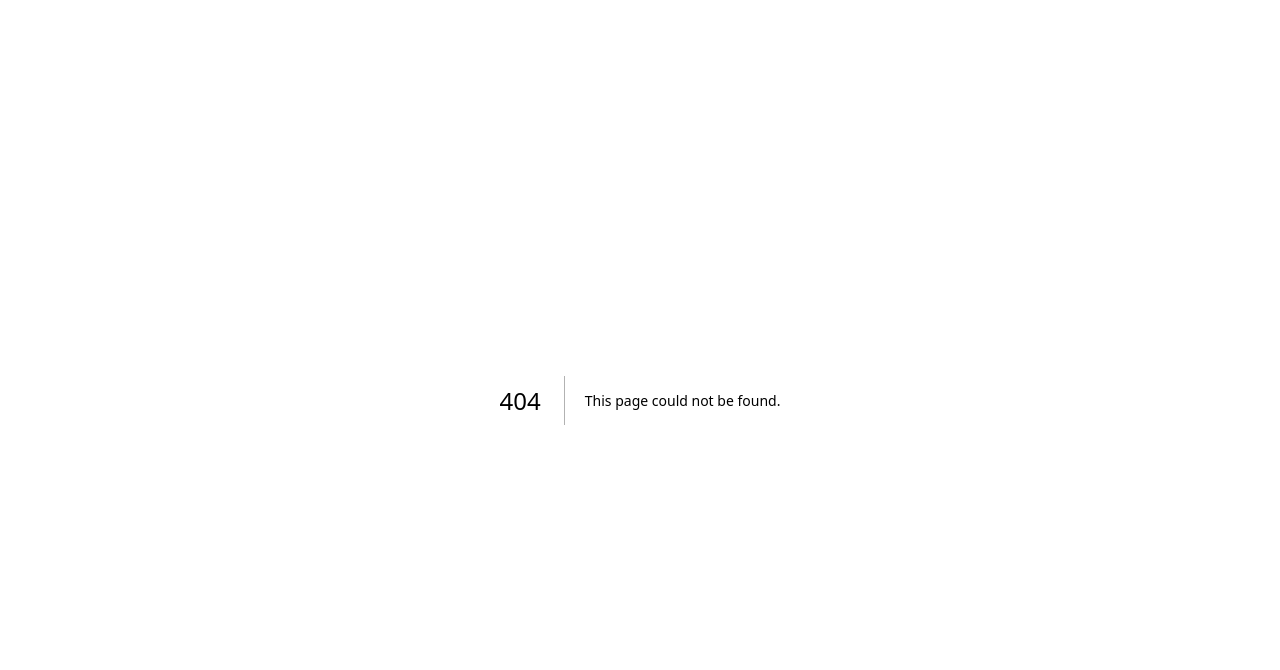
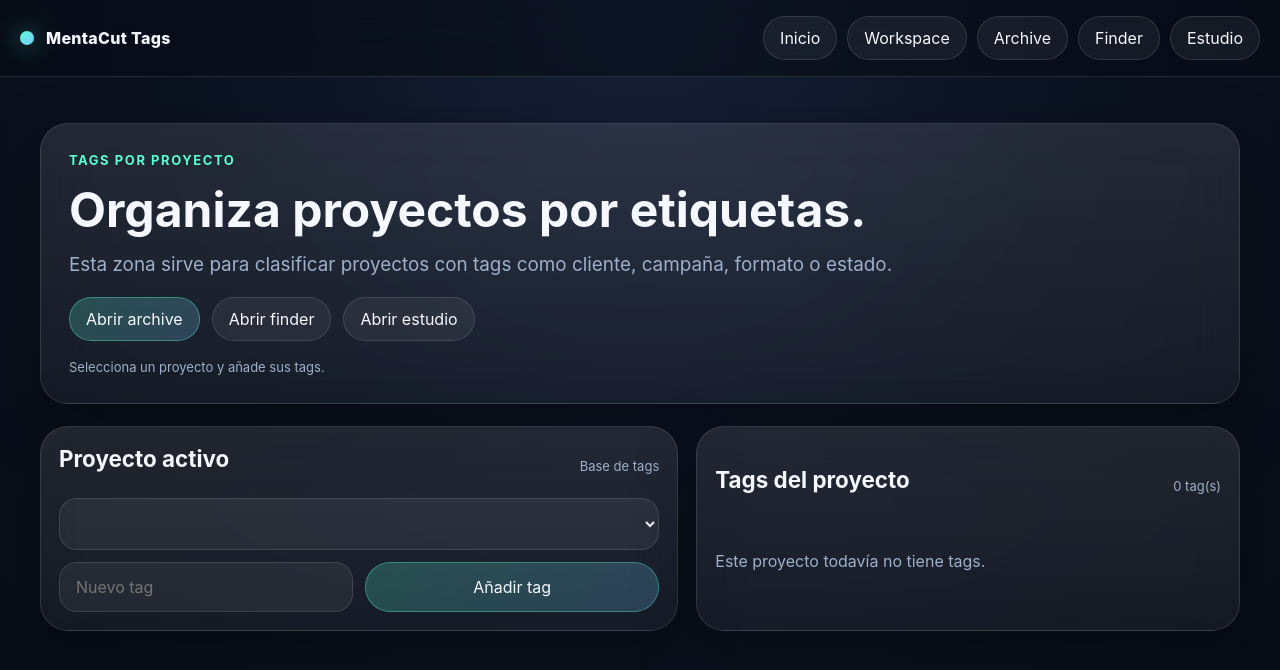
Before and after one commit to alain7224/MentaCut, a Next.js app: page /studio/tags in a window 1280 px wide. Before the commit this address had no page. Shown: the top 670 px of the page. Built offline with nearby package versions, Linux system fonts and the light colour scheme.

Commit message:
feat: add project tags route

```diff
--- /dev/null
+++ b/app/studio/tags/page.tsx
@@ -0,0 +1,99 @@
+'use client'
+
+import Link from 'next/link'
+import { useEffect, useMemo, useState } from 'react'
+import { addProjectTag, readProjectTags, removeProjectTag, writeProjectTags, type ProjectTagEntry } from '@/lib/local-project-tags'
+import { readLocalProjects, type LocalProject } from '@/lib/local-store'
+
+export default function StudioTagsPage() {
+  const [projects, setProjects] = useState<LocalProject[]>([])
+  const [tags, setTags] = useState<ProjectTagEntry[]>([])
+  const [activeProjectId, setActiveProjectId] = useState<string | null>(null)
+  const [newTag, setNewTag] = useState('')
+  const [status, setStatus] = useState('')
+
+  useEffect(() => {
+    const next = readLocalProjects()
+    setProjects(next)
+    setActiveProjectId(next[0]?.id ?? null)
+    setTags(readProjectTags())
+  }, [])
+
+  const projectTags = useMemo(() => tags.filter((item) => item.projectId === activeProjectId), [tags, activeProjectId])
+
+  function persist(next: ProjectTagEntry[], nextStatus: string) {
+    setTags(next)
+    writeProjectTags(next)
+    setStatus(nextStatus)
+  }
+
+  function handleAdd() {
+    if (!activeProjectId || !newTag.trim()) return
+    persist(addProjectTag(tags, activeProjectId, newTag), 'Tag añadida')
+    setNewTag('')
+  }
+
+  function handleRemove(tagId: string) {
+    persist(removeProjectTag(tags, tagId), 'Tag eliminada')
+  }
+
+  return (
+    <div className="page-shell">
+      <header className="topbar">
+        <div className="brand"><span className="brand-dot" /><span>MentaCut Tags</span></div>
+        <nav className="nav">
+          <Link href="/" className="nav-link">Inicio</Link>
+          <Link href="/studio/workspace" className="nav-link">Workspace</Link>
+          <Link href="/studio/archive" className="nav-link">Archive</Link>
+          <Link href="/studio/finder" className="nav-link">Finder</Link>
+          <Link href="/studio" className="nav-link">Estudio</Link>
+        </nav>
+      </header>
+
+      <main className="main">
+        <section className="section">
+          <div className="panel hero-copy">
+            <span className="eyebrow">Tags por proyecto</span>
+            <h1 className="title" style={{ fontSize: 'clamp(1.8rem, 4vw, 3rem)' }}>Organiza proyectos por etiquetas.</h1>
+            <p className="sub">Esta zona sirve para clasificar proyectos con tags como cliente, campaña, formato o estado.</p>
+            <div className="action-row">
+              <Link href="/studio/archive" className="btn btn-primary">Abrir archive</Link>
+              <Link href="/studio/finder" className="btn">Abrir finder</Link>
+              <Link href="/studio" className="btn">Abrir estudio</Link>
+            </div>
+            <div className="timeline-label">{status || 'Selecciona un proyecto y añade sus tags.'}</div>
+          </div>
+        </section>
+
+        <section className="section">
+          <div className="studio-grid-2">
+            <div className="panel timeline">
+              <div className="row-head"><h2 className="section-title">Proyecto activo</h2><div className="timeline-label">Base de tags</div></div>
+              <div className="form">
+                <select className="input" value={activeProjectId ?? ''} onChange={(event) => setActiveProjectId(event.target.value)}>
+                  {projects.map((project) => <option key={project.id} value={project.id}>{project.name} · {project.format}</option>)}
+                </select>
+                <div className="editor-grid-2">
+                  <input className="input" value={newTag} onChange={(event) => setNewTag(event.target.value)} placeholder="Nuevo tag" />
+                  <button className="btn btn-primary" onClick={handleAdd} disabled={!activeProjectId || !newTag.trim()}>Añadir tag</button>
+                </div>
+              </div>
+            </div>
+            <div className="panel timeline">
+              <div className="row-head"><h2 className="section-title">Tags del proyecto</h2><div className="timeline-label">{projectTags.length} tag(s)</div></div>
+              <div className="project-list">
+                {projectTags.length === 0 ? <div className="empty">Este proyecto todavía no tiene tags.</div> : null}
+                {projectTags.map((tag) => (
+                  <div key={tag.id} className="project-item">
+                    <strong>{tag.value}</strong>
+                    <div className="action-row"><button className="btn" onClick={() => handleRemove(tag.id)}>Quitar</button></div>
+                  </div>
+                ))}
+              </div>
+            </div>
+          </div>
+        </section>
+      </main>
+    </div>
+  )
+}
```
